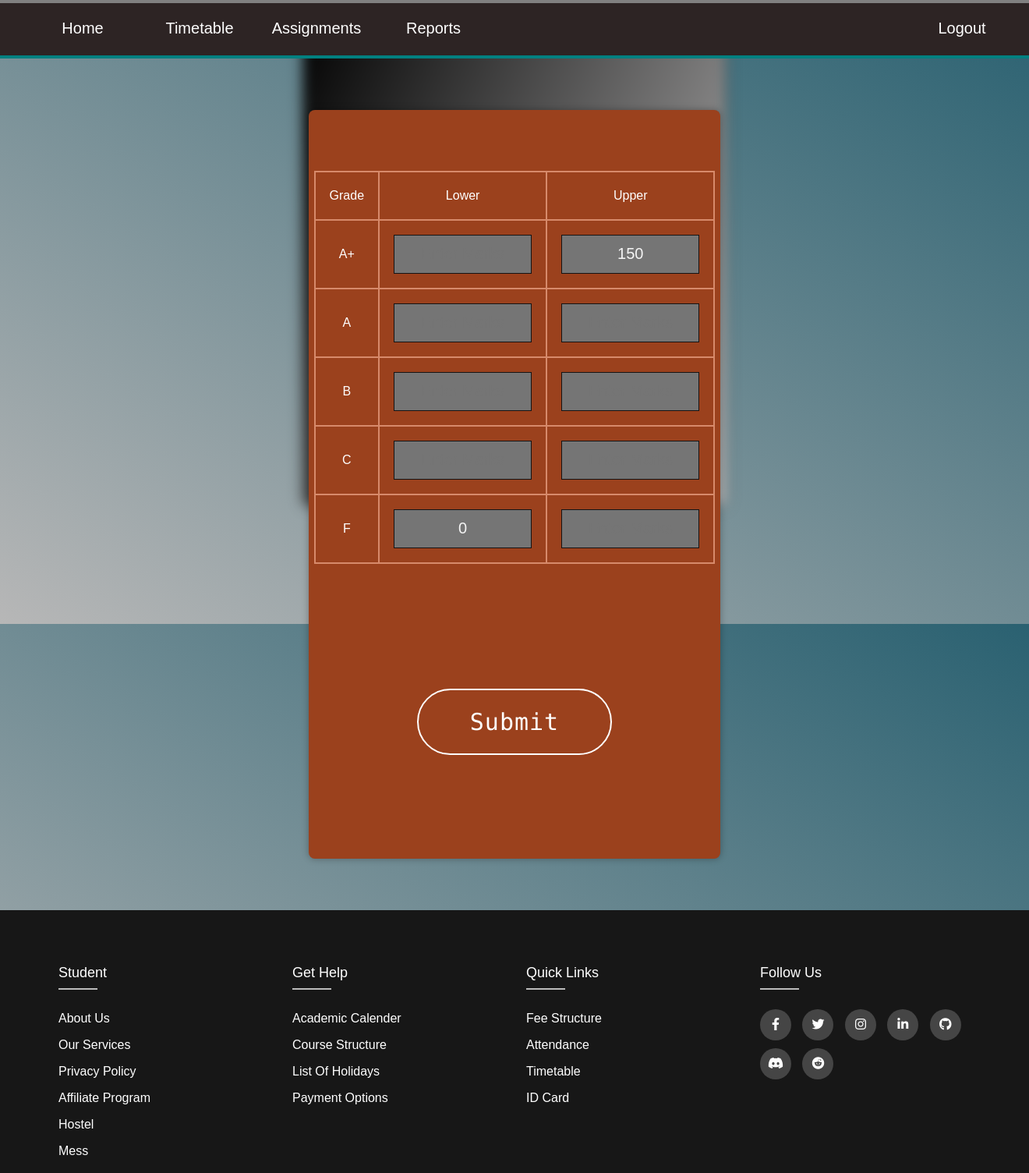
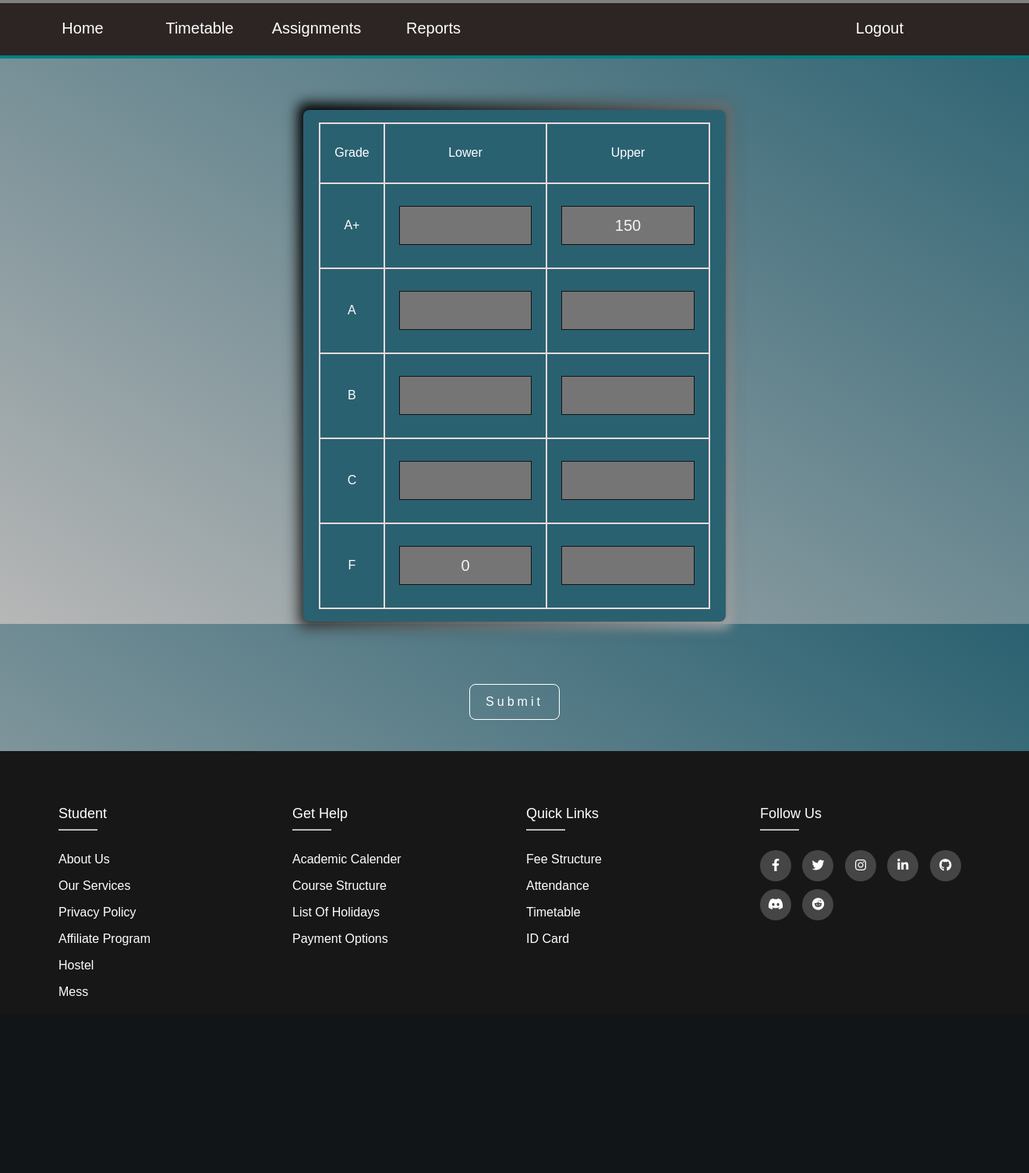
Before and after one commit to g-kabra/2ndSemWebDProject, a Flask app: template app/templates/grades.html in a window 1320 px wide. Shown: the whole page at 78% size. After the commit the page ends 1277 px from the top, so only its background shows below. Run offline with Flask 2, Linux system fonts and the light colour scheme; the template is opened without the code that fills it, so the values that code supplies are empty; some libraries are stand-ins or nearby versions.

Commit message:
Fixed grade table

```diff
--- a/app/static/gradetable.css
+++ b/app/static/gradetable.css
@@ -103,36 +103,28 @@
 
 
 table{
-display: flex;
-
-  flex-wrap: wrap;
-  width: 39vw;
-  height:79vh;
-  margin-top: 3vh;
+  width: 38vw;
+  height:78vh;
   }
 
 
 
 
 td {
-    border: 2px solid #d78a6b;
+    border: 2px solid rgb(230, 218, 218);
     color: #fff;
     text-align: center;
     padding: 18px;
 }
 
 td:hover {
-    background: #8c492e;
+    background: ;
     color: #fff;
-    /* background: linear-gradient(145deg,#2e2e2e, #373737); */
     box-shadow: 9px 9px 18px #1f1f1f,
         -9px -9px 18px #474747;
 }
 
-table.center {
-    margin-left: auto;
-    margin-right: auto;
-}
+
 
 input {
     border: 1px solid #151314;
@@ -149,37 +141,34 @@
     list-style: none;
 }
 .btn {
-  border-color: black;
-  border-radius: 0;
-  color:white;
   position: relative;
-  letter-spacing: 0.2ch;
-  border: 2px solid white;
-  border-radius: 50px;
-  padding: 18px 36px;
-  display: inline-block;
-  font-family: "Lucida Console", Monaco, monospace;
-  font-size: 30px;
-  letter-spacing: 1px;
+  display:flex;
+  flex-direction: column;
+  padding: 10px 20px;
+  border: 1px solid white;
+  background-color: transparent;
+  border-radius: 8px;
+  color:  white;
+  font-size: 16px;
+  text-decoration: none;
+  overflow: hidden;
+  transition: .5s;
+  margin-top: 10vh;
+  letter-spacing: 4px;
   cursor: pointer;
-  box-shadow: inset 0 0 0 0 #25274a7e;
-  transition: ease-out 0.4s;
-  height: 10%;
-  width: 250px;
-  margin: 4vh;
-  margin-bottom: 10vh;
+  margin-bottom: 5vh;
 }
 .btn:hover {
-  color:#00FFFF;
-  border-color:#00FFFF;
+  background:  white;
+  color: black;
+  border-radius: 8px;
+  box-shadow: 0 0 2px  white,
+              0 0 10px  white,
 }
 
 
 
-#logout
-{
-  margin-left: 40vw;
-}
+
 
 #png:hover::after {
   transition: all 800ms ease;
@@ -193,37 +182,35 @@
 
 
 .mainbox {
-    /* // background-color: black;  */
+  /* background-color: black; */
   margin: 5%;
-    width: 40vw;
-    height: 120vh;
+  width: 41vw;
+  height: 82vh;
   border-radius: 8px;
-    background-color: #9b411d;
+  background-color: #2A6171;
+  box-shadow: 0 0px 10px rgb(0 0 0 / 0.3);
   transition: 0.4s;
   transition: 400ms cubic-bezier(0.075, 0.82, 0.165, 1) all;
   display: flex;
   justify-content: center;
   align-items: center;
-    /* // flex-direction: column;  */
+  flex-direction: row;
+  flex: 100%;
 }
+
 
 .mainbox::before {
   content: "";
-    width: 41vw;
-    height: 81vh;
+  width: 42vw;
+  height: 84vh;
   z-index: -1;
-    top: 0;
   position: absolute;
   border-radius: 8px;
-     /* background-image: linear-gradient(
+  background-image: linear-gradient(
     var(--rotate),
-      rgb(255, 135, 135),
-      rgb(59, 28, 255)
-    );  */
-    filter: blur(1vh);
-    animation: spin 5s linear infinite;
-  }
-
+    rgb(0, 0, 0),
+    rgb(184, 183, 183)
+  );
 
 
   @keyframes spin {
@@ -236,7 +223,6 @@
   }
 
 
-  #logout
-  {
-    margin-left: 40vw;
+  #logout{
+    margin-left: 40;
   }
--- a/app/static/student_selector.css
+++ b/app/static/student_selector.css
@@ -129,7 +129,6 @@
     height: 7vh;
     padding: 15px;
     font-size: 18px;
-    text-transform: uppercase;
     letter-spacing: 2.5px;
     font-weight: 500;
     color: #000;
@@ -163,7 +162,6 @@
     color:  white;
     font-size: 16px;
     text-decoration: none;
-    text-transform: uppercase;
     overflow: hidden;
     transition: .5s;
     margin-top: 10vh;
--- a/app/templates/grades.html
+++ b/app/templates/grades.html
@@ -99,9 +99,10 @@
               <td><input type="text" placeholder="Enter Marks" id = "FUpper" disabled/></td>
             </tr>
           </table>
+        </div>
           <button class="btn">Submit</button>
         </form>
-      </div>
+
     </center>
 
     <footer class="footer">
```
Lines whose indentation alone changed are shown as unchanged.
